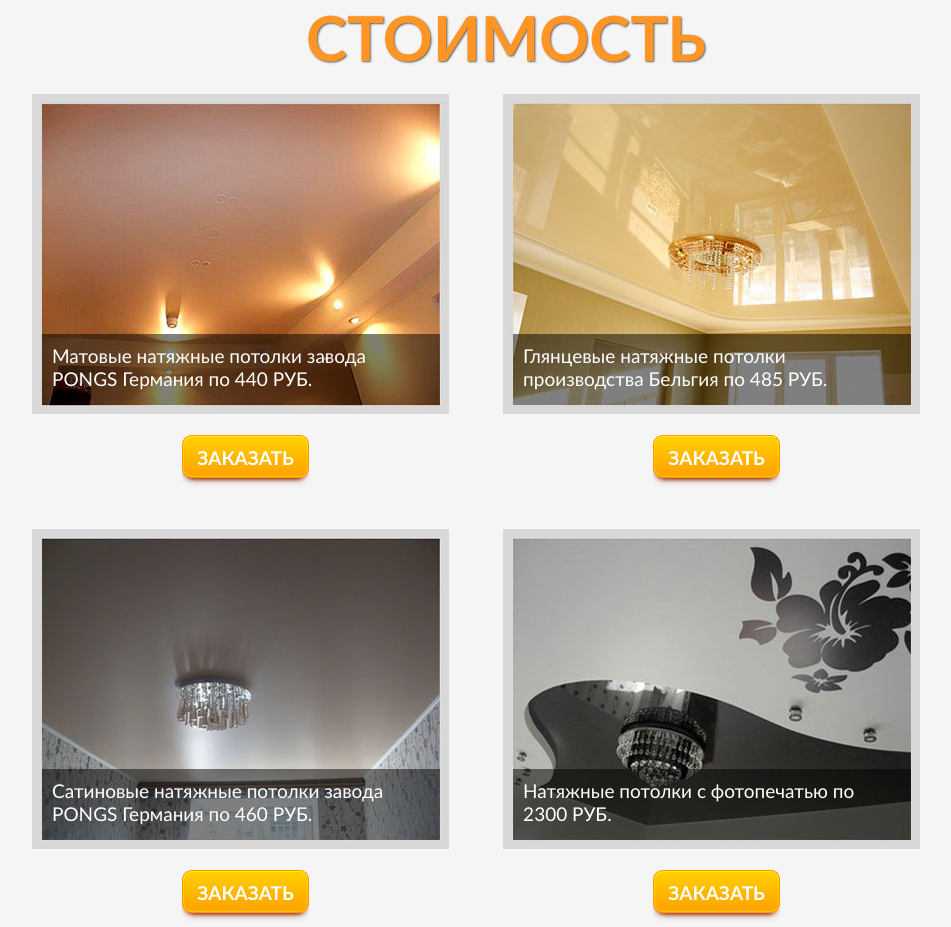
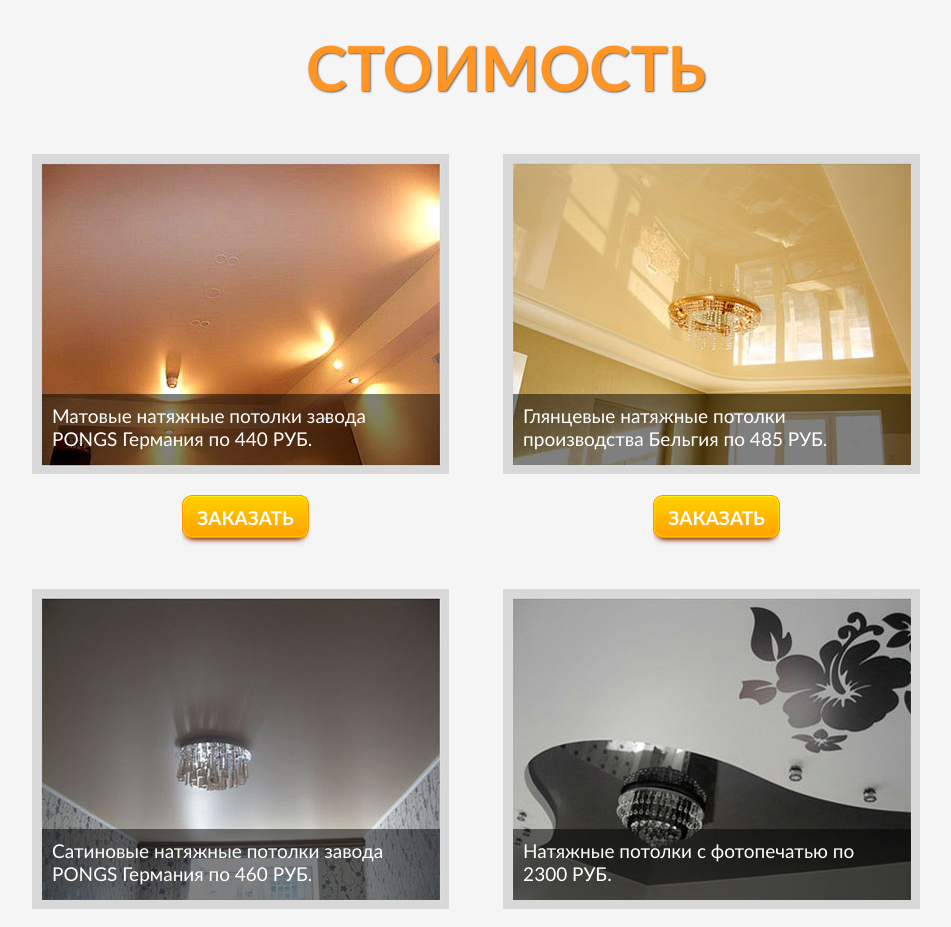
Before and after one commit to Yoozheg/potolki, a plain HTML site: page index.html in a window 1280 px wide. Shown: the top 927 px of the page, without its empty margins (134-1085 px from the left). Drawn offline with Linux system fonts and the light colour scheme.

Commit message:
fix price block

```diff
--- a/style.css
+++ b/style.css
@@ -24,8 +24,8 @@ main{margin:0 auto;width:998px;position:relative}
 
 #quality{}
 
-#price{background-color:#f5f5f5}
-#price h2{text-align:center;color:#ff9524;font:bold 62px "Trebuchet MS";text-transform:uppercase;text-shadow:1px 1px 2px rgba(0, 0, 0, .6)}
+#price{background-color:#f5f5f5;padding-bottom:20px;}
+#price h2{text-align:center;color:#ff9524;font:bold 62px "Trebuchet MS";text-transform:uppercase;text-shadow:1px 1px 2px rgba(0, 0, 0, .6);padding:30px 0}
 #price ol{list-style:none}
 #price ol li{position:relative;display:inline-block;width:417px;margin:20px 25px;font:19px "Trebuchet MS";color:white;}
 .p1{background:url(img/p1.jpg) no-repeat top center}
```
